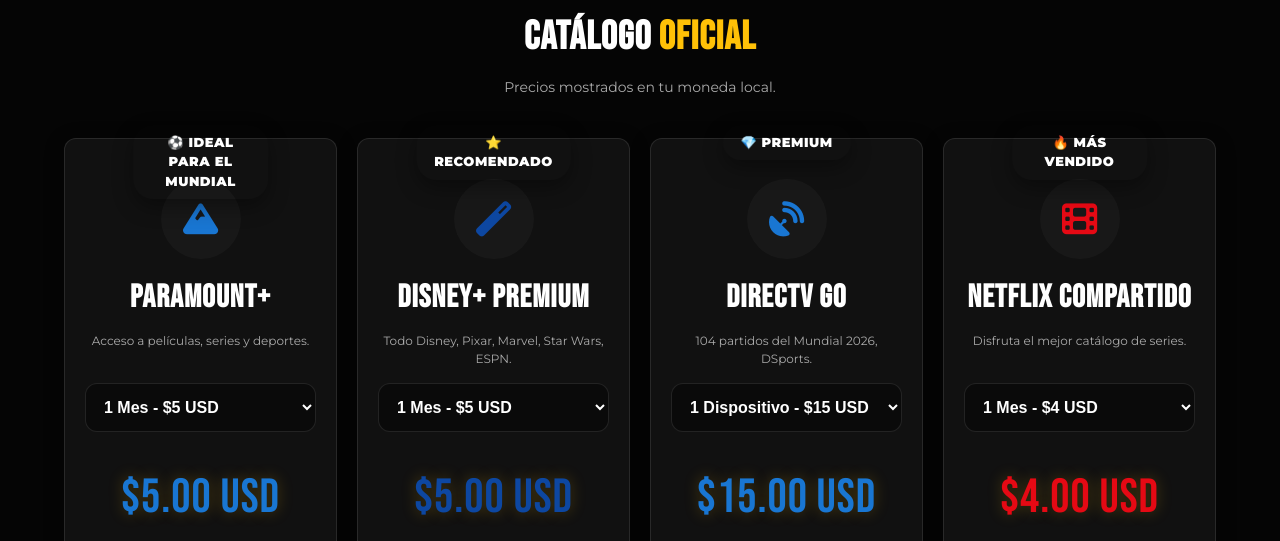
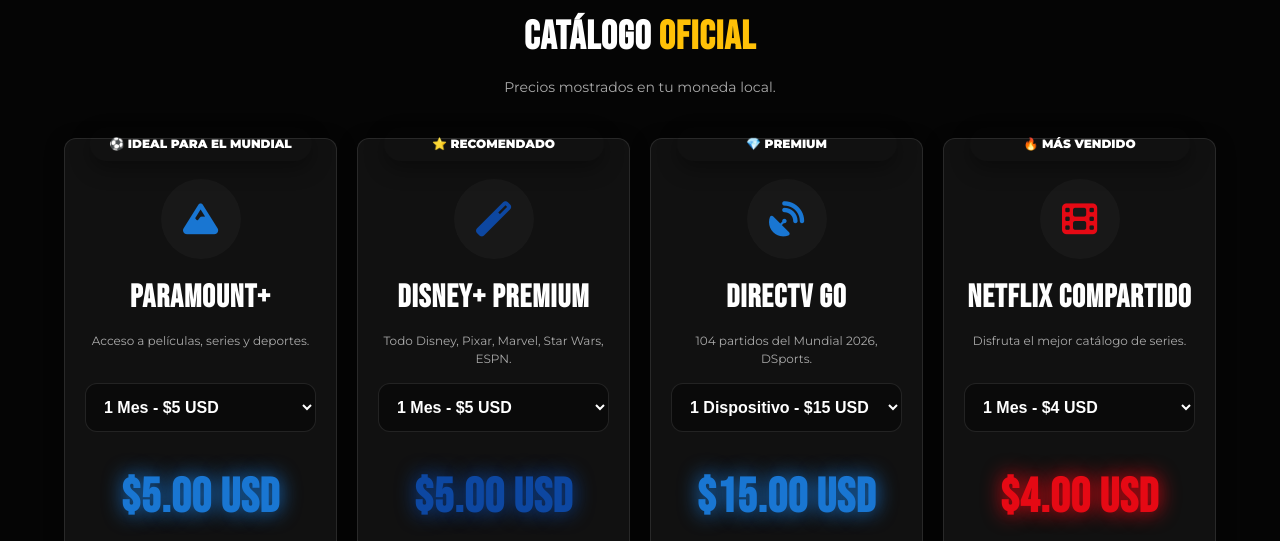
Before and after one commit to clicktvdigital/Click-Tv-Mundial-2026, a plain HTML site: page index.html in a window 1280 px wide. Shown: the part 3229-3770 px from the top of the page. Drawn offline with Linux system fonts and the light colour scheme; no server answers; a script that the page names is missing.

Commit message:
Add files via upload

```diff
--- a/style.css
+++ b/style.css
@@ -291,15 +291,18 @@
 
 .card-badge{
     position:absolute;
-    top:-14px;
+    top:-12px;
     left:50%;
     transform:translateX(-50%);
-    padding:8px 18px;
-    border-radius:20px;
-    font-size:13px;
+    padding:8px 20px;
+    border-radius:30px;
+    font-size:12px;
     font-weight:800;
-    letter-spacing:.5px;
+    white-space:nowrap;
+    min-width:220px;
+    text-align:center;
     box-shadow:0 8px 20px rgba(0,0,0,.35);
+    z-index:10;
 }
 .card-icon {
     width: 80px; height: 80px; margin: 15px auto;
@@ -339,7 +342,8 @@
     color:var(--card-color,var(--gold));
     letter-spacing:1px;
     text-shadow:0 0 15px rgba(255,193,7,.25);
-    margin:10px 0;
+    margin:10px 0; font-weight:900;
+text-shadow:0 0 20px currentColor;
 }
 .usd-reference { font-size: 11px; color: #666; margin-top: 2px; }
 .card-buttons { display: flex; flex-direction: column; gap: 8px; margin-top: auto; }
```
